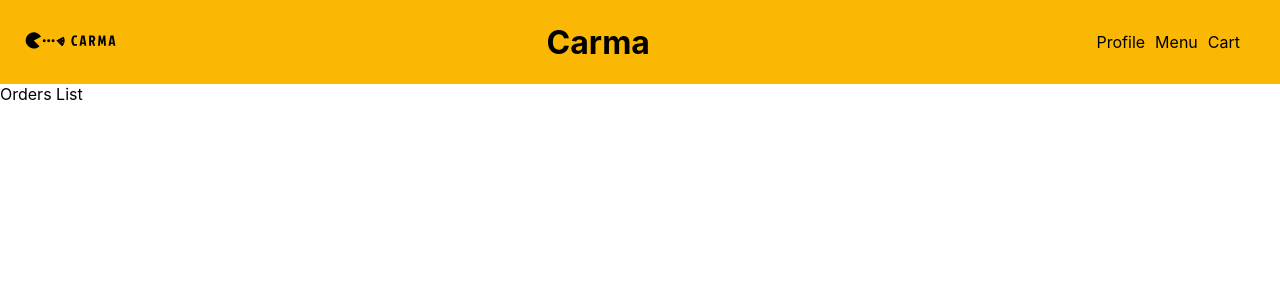
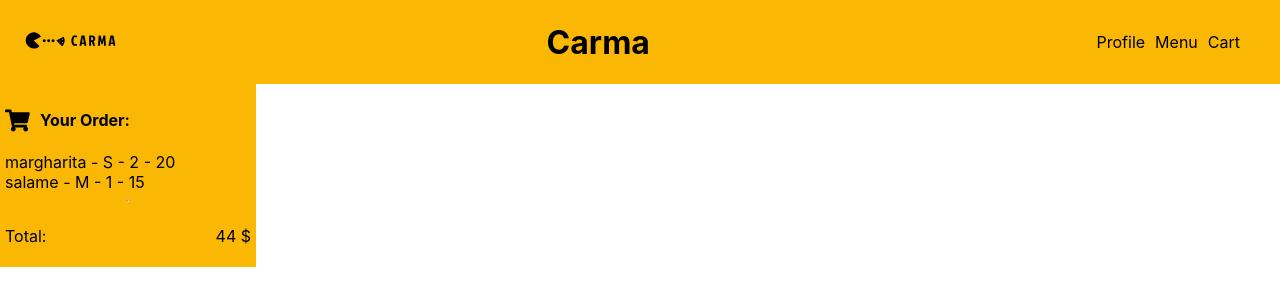
Before and after one commit to Urszuja/Carma.Restaurant.Project.Typescript.NextJS, a Next.js app in the folder carma-app/: page /order/list in a window 1280 px wide. Shown: the top 306 px of the page. Built offline with nearby package versions, Linux system fonts and the light colour scheme.

Commit message:
logic added to OrderList

```diff
--- a/carma-app/components/DataStoreContext.tsx
+++ b/carma-app/components/DataStoreContext.tsx
@@ -1,9 +1,8 @@
-import { createContext, useMemo, useState } from 'react';
-import { mockClientsDataBase } from '../mockData';
+import { createContext, useMemo, useState } from "react";
+import { mockClientsDataBase, testOrder } from "../mockData";
 
-import type Client from '../model/Client';
-import type Order from '../model/Order';
-
+import type Client from "../model/Client";
+import type Order from "../model/Order";
 
 interface DataStoreContextInterface {
   clientsData: Client[] | null;
@@ -14,29 +13,33 @@ interface DataStoreContextInterface {
 
 type DataStoreProviderProps = { children: React.ReactNode };
 
-export const DataStoreContext = createContext<DataStoreContextInterface>({} as DataStoreContextInterface);
+export const DataStoreContext = createContext<DataStoreContextInterface>(
+  {} as DataStoreContextInterface
+);
 
-DataStoreContext.displayName = 'DataStoreContext';
+DataStoreContext.displayName = "DataStoreContext";
 
 const DataStoreProvider = ({ children }: DataStoreProviderProps) => {
-
-
-  const [clientsData, setClientsData] = useState<Client[] | null>(mockClientsDataBase);
-  const [cart, setCart] = useState<Order | null>(null);
+  const [clientsData, setClientsData] = useState<Client[] | null>(
+    mockClientsDataBase
+  );
+  const [cart, setCart] = useState<Order | null>(testOrder);
 
   const storeDataWithMemo = useMemo(
     () => ({
       clientsData,
       cart,
       setClientsData,
-      setCart
-
+      setCart,
     }),
-    [clientsData, cart, setClientsData, setCart],
+    [clientsData, cart, setClientsData, setCart]
   );
 
-  return (<DataStoreContext.Provider value={storeDataWithMemo}>{children}</DataStoreContext.Provider>);
-
+  return (
+    <DataStoreContext.Provider value={storeDataWithMemo}>
+      {children}
+    </DataStoreContext.Provider>
+  );
 };
 
 export default DataStoreProvider;
--- a/carma-app/components/OrderList/OrderList.tsx
+++ b/carma-app/components/OrderList/OrderList.tsx
@@ -1,8 +1,44 @@
-import React from "react";
-import { testOrder } from "../../mockData";
+import React, { useContext } from "react";
+import Image from "next/image";
+import { StyledOrderList } from "../styles/OrderList.styled";
+import { DataStoreContext } from "../DataStoreContext";
+import { deliveryCost } from "../../mockData";
 
 function OrderList() {
-  return <div>testOrder.map()</div>;
+  const { cart } = useContext(DataStoreContext);
+  const orders = cart?.orderItems;
+  const totalPrice = orders?.reduce(
+    (acc, order) => acc + order.price * order.quantity,
+    deliveryCost
+  );
+  console.log(totalPrice);
+
+  return (
+    <StyledOrderList>
+      <div className="title">
+        <Image
+          src="/FontAwesomeIcons/shopping-cart.svg"
+          alt="cart"
+          width={25}
+          height={25}
+        />
+        <h4>Your Order:</h4>
+      </div>
+      <ul className="orders">
+        {orders &&
+          orders.map((o) => (
+            <li className="order">
+              {o.name} - {o.size} - {o.quantity} - {o.quantity * o.price}
+            </li>
+          ))}
+      </ul>
+      <hr />
+      <div className="total">
+        <p>Total:</p>
+        <p>{totalPrice} $</p>
+      </div>
+    </StyledOrderList>
+  );
 }
 
 export default OrderList;
--- a/carma-app/components/styles/OrderList.style.ts
+++ /dev/null
@@ -1,5 +0,0 @@
-import styled from "styled-components";
-
-export const StyledOrderList = styled.div`
-  display: flex;
-`;
--- /dev/null
+++ b/carma-app/components/styles/OrderList.styled.ts
@@ -0,0 +1,30 @@
+import styled from "styled-components";
+
+export const StyledOrderList = styled.div`
+  display: flex;
+  flex-direction: column;
+  width: 20%;
+  background-color: ${(props) => props.theme.main};
+  color: ${(props) => props.theme.text};
+  padding: 5px;
+  .title {
+    display: flex;
+    justify-content: flex-start;
+    gap: 10px;
+    align-items: center;
+  }
+  ul {
+    text-decoration: none;
+    margin: 0;
+    padding: 0;
+    li {
+      margin: 0;
+      padding: 0;
+    }
+  }
+  .total {
+    display: flex;
+    align-items: center;
+    justify-content: space-between;
+  }
+`;
--- a/carma-app/mockData.ts
+++ b/carma-app/mockData.ts
@@ -3,8 +3,8 @@ import Client, { Address } from "./model/Client";
 import Order from "./model/Order";
 import OrderItem from "./model/OrderItem";
 
-export const testOrderItem = new OrderItem("margharita", 2, 10, 2);
-export const testOrderItem2 = new OrderItem("salame", 1, 15, 1);
+export const testOrderItem = new OrderItem("margharita", "S", 10, 2);
+export const testOrderItem2 = new OrderItem("salame", "M", 15, 1);
 export const testAddress: Address = ["Jandy", 21, 37, 12345, "Biala Podlaska"];
 export const testClient = new Client(
   "Krystyna",
@@ -19,4 +19,6 @@ export const testOrder = new Order(
   [testOrderItem, testOrderItem2],
   "pending"
 );
+export const mockOrders = [testOrder];
 export const mockClientsDataBase = [testClient];
+export const deliveryCost = 9;
--- a/carma-app/model/OrderItem.ts
+++ b/carma-app/model/OrderItem.ts
@@ -1,9 +1,10 @@
 import { v4 as uuidv4 } from "uuid";
 
+export type Sizes = "S" | "M" | "L";
 export interface IOrderItem {
   id: string;
   name: string;
-  size: number;
+  size: Sizes;
   price: number;
   quantity: number;
 }
@@ -13,7 +14,7 @@ export default class OrderItem implements IOrderItem {
 
   constructor(
     public name: string,
-    public size: number,
+    public size: Sizes,
     public price: number,
     public quantity: number
   ) {
--- a/carma-app/pages/order/list.tsx
+++ b/carma-app/pages/order/list.tsx
@@ -1,10 +1,12 @@
-import React from 'react'
+import React from "react";
+import OrderList from "../../components/OrderList/OrderList";
 
 function OrdersList() {
   return (
-    <div>Orders
-    List</div>
-  )
+    <div>
+      <OrderList />
+    </div>
+  );
 }
 
-export default OrdersList
+export default OrdersList;
```
Also changed, not shown: carma-app/public/FontAwesomeIcons/shopping-cart.svg (added), 1 other file (tests, documents, lock files or other folders).
